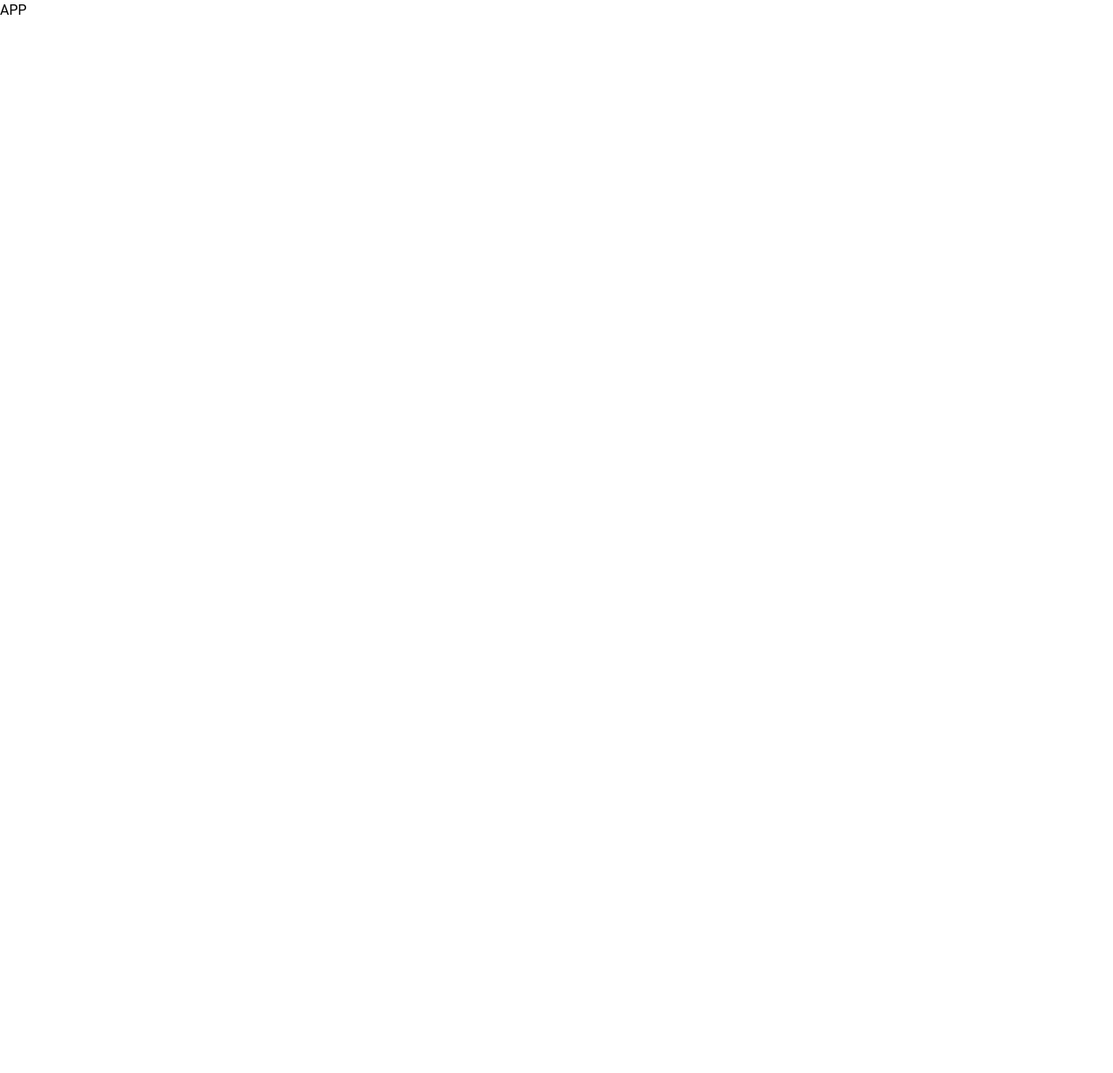
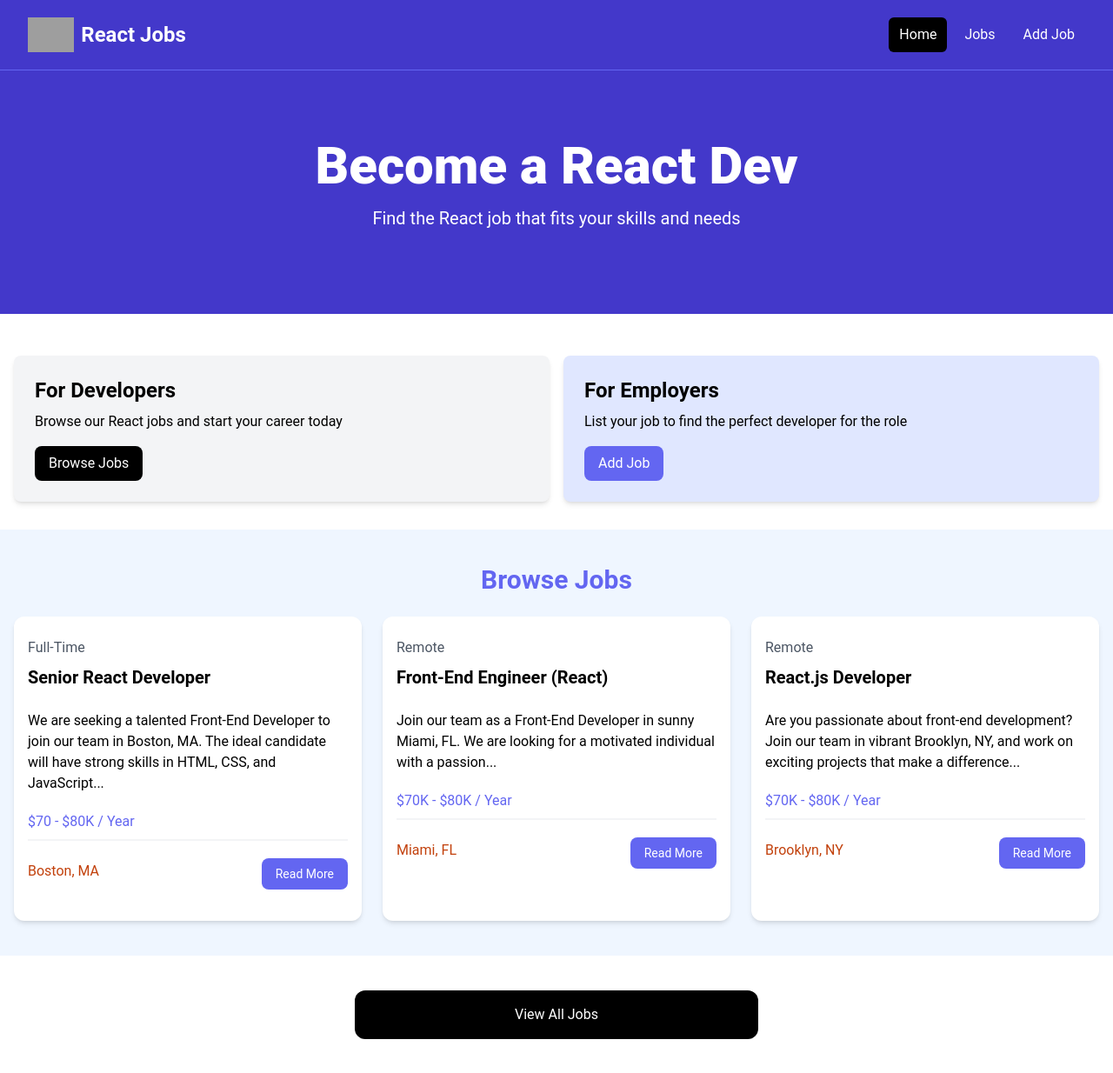
Before and after one commit to karthisp/simple-job-portal, a React (Vite) app: page / in a window 1280 px wide. Shown: the whole page at 87% size. Before the commit the page ends 800 px from the top, so only its background shows below. Built offline with nearby package versions, Linux system fonts and the light colour scheme; grey boxes are pictures that could not be loaded.

Commit message:
add the base html theme file for the project in app.jsx

```diff
--- a/src/App.jsx
+++ b/src/App.jsx
@@ -1,5 +1,207 @@
 const  App = () => {
-  return <h1>APP</h1>;
+  return (
+    <>
+         <nav className="bg-indigo-700 border-b border-indigo-500">
+      <div className="mx-auto max-w-7xl px-2 sm:px-6 lg:px-8">
+        <div className="flex h-20 items-center justify-between">
+          <div
+            className="flex flex-1 items-center justify-center md:items-stretch md:justify-start"
+          >
+            {/* <!-- Logo --> */}
+            <a className="flex flex-shrink-0 items-center mr-4" href="/index.html">
+              <img
+                className="h-10 w-auto"
+                src="images/logo.png"
+                alt="React Jobs"
+              />
+              <span className="hidden md:block text-white text-2xl font-bold ml-2"
+                >React Jobs</span
+              >
+            </a>
+            <div className="md:ml-auto">
+              <div className="flex space-x-2">
+                <a
+                  href="/index.html"
+                  className="text-white bg-black hover:bg-gray-900 hover:text-white rounded-md px-3 py-2"
+                  >Home</a
+                >
+                <a
+                  href="/jobs.html"
+                  className="text-white hover:bg-gray-900 hover:text-white rounded-md px-3 py-2"
+                  >Jobs</a
+                >
+                <a
+                  href="/add-job.html"
+                  className="text-white hover:bg-gray-900 hover:text-white rounded-md px-3 py-2"
+                  >Add Job</a
+                >
+              </div>
+            </div>
+          </div>
+        </div>
+      </div>
+    </nav>
+
+    {/* <!-- Hero --> */}
+    <section className="bg-indigo-700 py-20 mb-4">
+      <div
+        className="max-w-7xl mx-auto px-4 sm:px-6 lg:px-8 flex flex-col items-center"
+      >
+        <div className="text-center">
+          <h1
+            className="text-4xl font-extrabold text-white sm:text-5xl md:text-6xl"
+          >
+            Become a React Dev
+          </h1>
+          <p className="my-4 text-xl text-white">
+            Find the React job that fits your skills and needs
+          </p>
+        </div>
+      </div>
+    </section>
+
+    {/* <!-- Developers and Employers --> */}
+    <section className="py-4">
+      <div className="container-xl lg:container m-auto">
+        <div className="grid grid-cols-1 md:grid-cols-2 gap-4 p-4 rounded-lg">
+          <div className="bg-gray-100 p-6 rounded-lg shadow-md">
+            <h2 className="text-2xl font-bold">For Developers</h2>
+            <p className="mt-2 mb-4">
+              Browse our React jobs and start your career today
+            </p>
+            <a
+              href="/jobs.html"
+              className="inline-block bg-black text-white rounded-lg px-4 py-2 hover:bg-gray-700"
+            >
+              Browse Jobs
+            </a>
+          </div>
+          <div className="bg-indigo-100 p-6 rounded-lg shadow-md">
+            <h2 className="text-2xl font-bold">For Employers</h2>
+            <p className="mt-2 mb-4">
+              List your job to find the perfect developer for the role
+            </p>
+            <a
+              href="/add-job.html"
+              className="inline-block bg-indigo-500 text-white rounded-lg px-4 py-2 hover:bg-indigo-600"
+            >
+              Add Job
+            </a>
+          </div>
+        </div>
+      </div>
+    </section>
+
+    {/* <!-- Browse Jobs --> */}
+    <section className="bg-blue-50 px-4 py-10">
+      <div className="container-xl lg:container m-auto">
+        <h2 className="text-3xl font-bold text-indigo-500 mb-6 text-center">
+          Browse Jobs
+        </h2>
+        <div className="grid grid-cols-1 md:grid-cols-3 gap-6">
+          {/* <!-- Job Listing 1 --> */}
+          <div className="bg-white rounded-xl shadow-md relative">
+            <div className="p-4">
+              <div className="mb-6">
+                <div className="text-gray-600 my-2">Full-Time</div>
+                <h3 className="text-xl font-bold">Senior React Developer</h3>
+              </div>
+
+              <div className="mb-5">
+               We are seeking a talented Front-End Developer to join our team in Boston, MA. The ideal candidate will have strong skills in HTML, CSS, and JavaScript...
+              </div>
+
+              <h3 className="text-indigo-500 mb-2">$70 - $80K / Year</h3>
+
+              <div className="border border-gray-100 mb-5"></div>
+
+              <div className="flex flex-col lg:flex-row justify-between mb-4">
+                <div className="text-orange-700 mb-3">
+                  <i className="fa-solid fa-location-dot text-lg"></i>
+                  Boston, MA
+                </div>
+                <a
+                  href="job.html"
+                  className="h-[36px] bg-indigo-500 hover:bg-indigo-600 text-white px-4 py-2 rounded-lg text-center text-sm"
+                >
+                 Read More
+                </a>
+              </div>
+            </div>
+          </div>
+          {/* <!-- Job Listing 2 --> */}
+          <div className="bg-white rounded-xl shadow-md relative">
+            <div className="p-4">
+              <div className="mb-6">
+                <div className="text-gray-600 my-2">Remote</div>
+                <h3 className="text-xl font-bold">Front-End Engineer (React)</h3>
+              </div>
+
+              <div className="mb-5">
+               Join our team as a Front-End Developer in sunny Miami, FL. We are looking for a motivated individual with a passion...
+              </div>
+
+              <h3 className="text-indigo-500 mb-2">$70K - $80K / Year</h3>
+
+              <div className="border border-gray-100 mb-5"></div>
+
+              <div className="flex flex-col lg:flex-row justify-between mb-4">
+                <div className="text-orange-700 mb-3">
+                  <i className="fa-solid fa-location-dot text-lg"></i>
+                  Miami, FL
+                </div>
+                <a
+                  href="job.html"
+                  className="h-[36px] bg-indigo-500 hover:bg-indigo-600 text-white px-4 py-2 rounded-lg text-center text-sm"
+                >
+                 Read More
+                </a>
+              </div>
+            </div>
+          </div>
+          {/* <!-- Job Listing 3 --> */}
+          <div className="bg-white rounded-xl shadow-md relative">
+            <div className="p-4">
+              <div className="mb-6">
+                <div className="text-gray-600 my-2">Remote</div>
+                <h3 className="text-xl font-bold">React.js Developer</h3>
+              </div>
+
+              <div className="mb-5">
+                Are you passionate about front-end development? Join our team in vibrant Brooklyn, NY, and work on exciting projects that make a difference...
+              </div>
+
+              <h3 className="text-indigo-500 mb-2">$70K - $80K / Year</h3>
+
+              <div className="border border-gray-100 mb-5"></div>
+
+              <div className="flex flex-col lg:flex-row justify-between mb-4">
+                <div className="text-orange-700 mb-3">
+                  <i className="fa-solid fa-location-dot text-lg"></i>
+                  Brooklyn, NY
+                </div>
+                <a
+                  href="job.html"
+                  className="h-[36px] bg-indigo-500 hover:bg-indigo-600 text-white px-4 py-2 rounded-lg text-center text-sm"
+                >
+                 Read More
+                </a>
+              </div>
+            </div>
+          </div>
+        </div>
+      </div>
+    </section>
+
+    <section className="m-auto max-w-lg my-10 px-6">
+      <a
+        href="jobs.html"
+        className="block bg-black text-white text-center py-4 px-6 rounded-xl hover:bg-gray-700"
+        >View All Jobs</a
+      >
+    </section>
+    </>
+  );
 };
 
 export default App;
```
